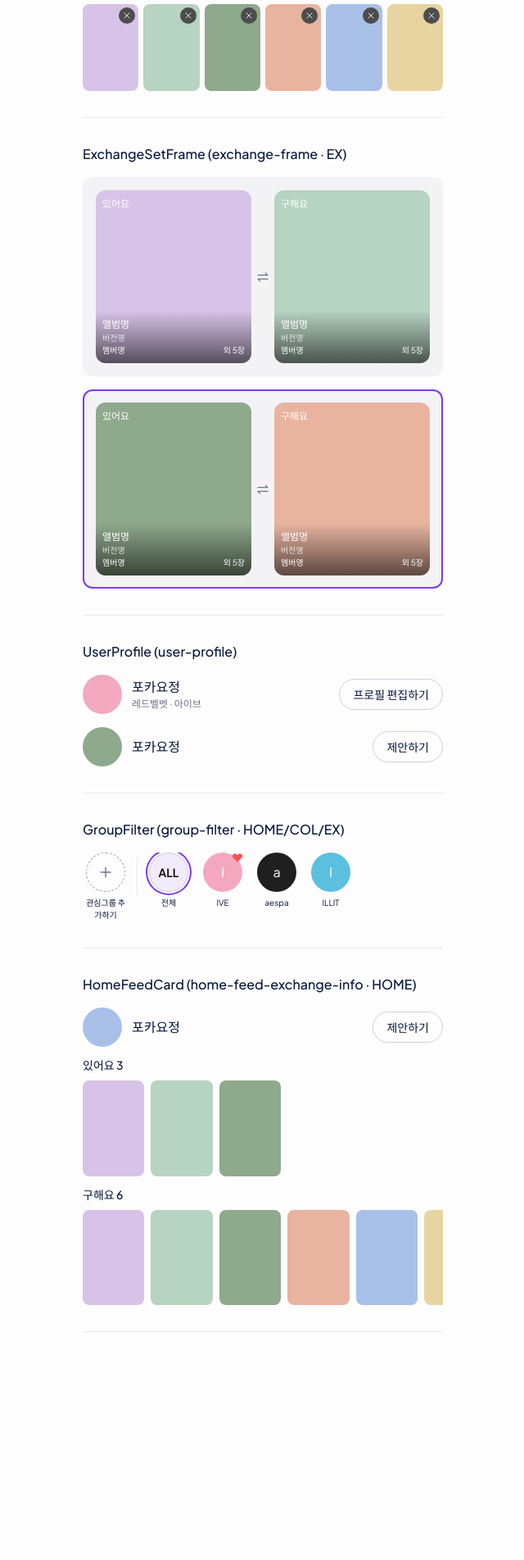
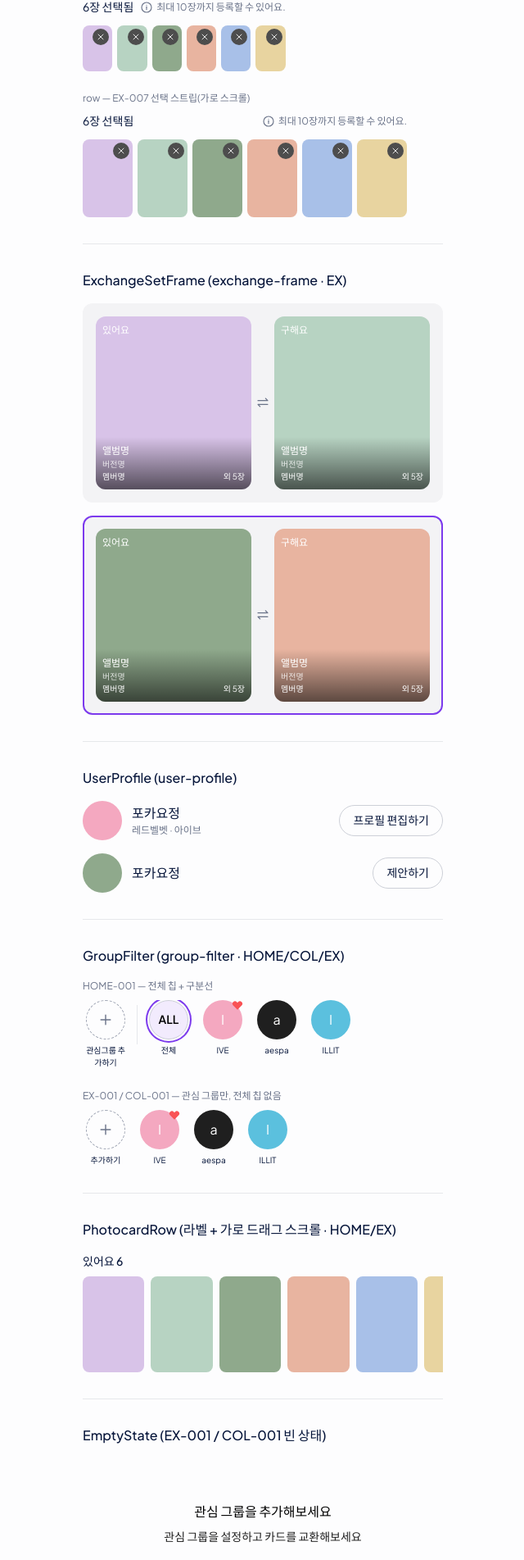
Before and after one commit to perweekdev/swypweb-client, a Next.js app: page /dev/components in a window 1280 px wide. Shown: the part 8138-10041 px from the top of the page at 82% size, without its empty margins (319-959 px from the left). Before the commit the page ends 9787 px from the top, so only its background shows below. Built offline with nearby package versions, Linux system fonts and the light colour scheme; a web font is replaced by a local one.

Commit message:
chore: finalize exchange domain flows and component catalog
- 교환 세트 관리 화면에 신규 등록 세트 반영
- 컴포넌트 카탈로그에 GroupFilter/DeletableCardGrid 변형 및 신규 컴포넌트 추가

```diff
--- a/src/app/dev/components/page.tsx
+++ b/src/app/dev/components/page.tsx
@@ -43,6 +43,8 @@ import { ExchangeSetFrame } from '@components/common/exchange-set-frame';
 import { UserProfile } from '@components/common/user-profile';
 import { GroupFilter } from '@components/common/group-filter';
 import { HomeFeedCard } from '@components/common/home-feed-card';
+import { EmptyState } from '@components/common/empty-state';
+import { PhotocardRow } from '@components/photocard/photocard-row';
 import { mockChatRoomSummaries, mockChatRooms } from '@/mocks/chat';
 import type { Photocard } from '@/types/photocard.types';
 import { ChevronLeftIcon, MoreIcon } from '@components/icons';
@@ -461,7 +463,12 @@ export default function ComponentCatalogPage() {
       </Section>
 
       <Section title="DeletableCardGrid (set-cards-selected)">
-        <DeletableCardGrid cards={demoCards} max={10} />
+        <Row label="grid — 컴포넌트 시안(6열)">
+          <DeletableCardGrid cards={demoCards} max={10} />
+        </Row>
+        <Row label="row — EX-007 선택 스트립(가로 스크롤)">
+          <DeletableCardGrid layout="row" cards={demoCards} max={10} />
+        </Row>
       </Section>
 
       <Section title="ExchangeSetFrame (exchange-frame · EX)">
@@ -491,7 +498,36 @@ export default function ComponentCatalogPage() {
       </Section>
 
       <Section title="GroupFilter (group-filter · HOME/COL/EX)">
-        <GroupFilter groups={demoGroups} value={groupVal} onChange={setGroupVal} />
+        <Row label="HOME-001 — 전체 칩 + 구분선">
+          <GroupFilter groups={demoGroups} value={groupVal} onChange={setGroupVal} />
+        </Row>
+        <Row label="EX-001 / COL-001 — 관심 그룹만, 전체 칩 없음">
+          <GroupFilter
+            groups={demoGroups}
+            value={groupVal}
+            onChange={setGroupVal}
+            addLabel="추가하기"
+            showAll={false}
+          />
+        </Row>
+      </Section>
+
+      <Section title="PhotocardRow (라벨 + 가로 드래그 스크롤 · HOME/EX)">
+        <PhotocardRow label={`있어요 ${demoCards.length}`} cards={demoCards} />
+      </Section>
+
+      <Section title="EmptyState (EX-001 / COL-001 빈 상태)">
+        <div className="flex min-h-[220px] flex-col">
+          <EmptyState
+            title="관심 그룹을 추가해보세요"
+            description="관심 그룹을 설정하고 카드를 교환해보세요"
+            action={
+              <Button variant="primary" size="md">
+                관심그룹 추가하기
+              </Button>
+            }
+          />
+        </div>
       </Section>
 
       <Section title="HomeFeedCard (home-feed-exchange-info · HOME)">
--- a/src/components/exchange/exchange-set-list.tsx
+++ b/src/components/exchange/exchange-set-list.tsx
@@ -7,6 +7,7 @@ import { ConfirmDialog } from '@components/ui/confirm-dialog';
 import { ActionSheet } from '@components/common/action-sheet';
 import { PhotocardRow } from '@components/photocard/photocard-row';
 import { MoreIcon } from '@components/icons';
+import { useExchangeDraftStore } from '@store/exchange-draft-store';
 import type { ExchangeSetSummary } from '@/types/exchange.types';
 
 /**
@@ -15,10 +16,14 @@ import type { ExchangeSetSummary } from '@/types/exchange.types';
  * 계측: 카드 61×98 gap 8 · 저장 버튼 full-width outline pill 42 · 세트 구분선은 화면 전체 폭.
  */
 export function ExchangeSetList({ initialSets }: { initialSets: ExchangeSetSummary[] }) {
-  // TODO: BE 연동 시 삭제 API + 목록 재조회로 교체 (현재는 로컬 상태)
-  const [sets, setSets] = useState(initialSets);
+  // TODO: BE 연동 시 목록 조회/삭제 API로 교체 (현재는 목 + 세션 등록분 + 로컬 삭제 상태)
+  const registeredSets = useExchangeDraftStore((s) => s.registeredSets);
+  const [deletedIds, setDeletedIds] = useState<string[]>([]);
   const [menuSetId, setMenuSetId] = useState<string | null>(null);
   const [deleteSetId, setDeleteSetId] = useState<string | null>(null);
+
+  // EX-001과 같은 순서: 이번 세션에 등록한 세트가 맨 앞
+  const sets = [...registeredSets, ...initialSets].filter((s) => !deletedIds.includes(s.id));
 
   return (
     <div className="flex-1 pb-4">
@@ -69,7 +74,7 @@ export function ExchangeSetList({ initialSets }: { initialSets: ExchangeSetSumma
         confirmText="삭제"
         onCancel={() => setDeleteSetId(null)}
         onConfirm={() => {
-          setSets((prev) => prev.filter((s) => s.id !== deleteSetId));
+          if (deleteSetId) setDeletedIds((prev) => [...prev, deleteSetId]);
           setDeleteSetId(null);
         }}
       />
```
